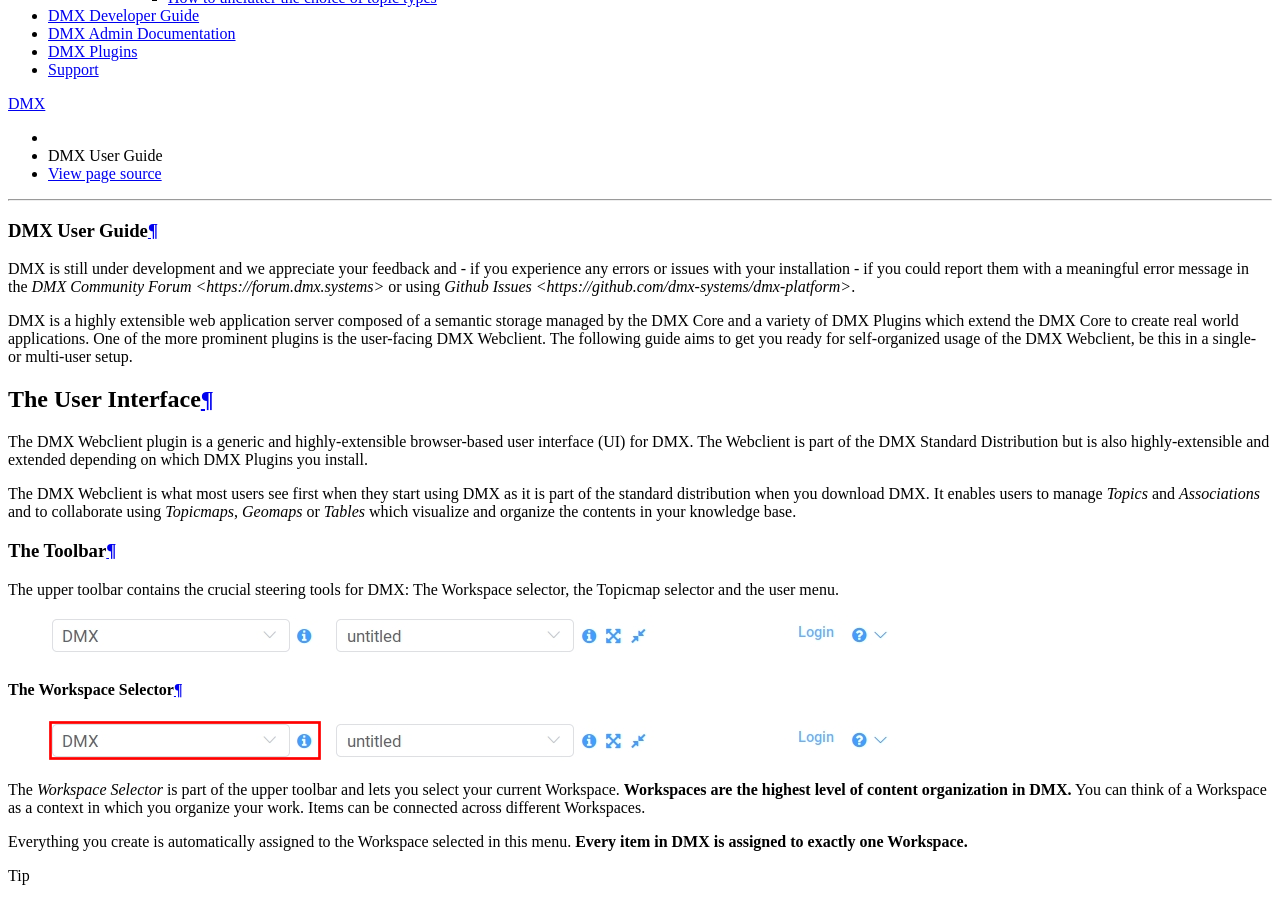
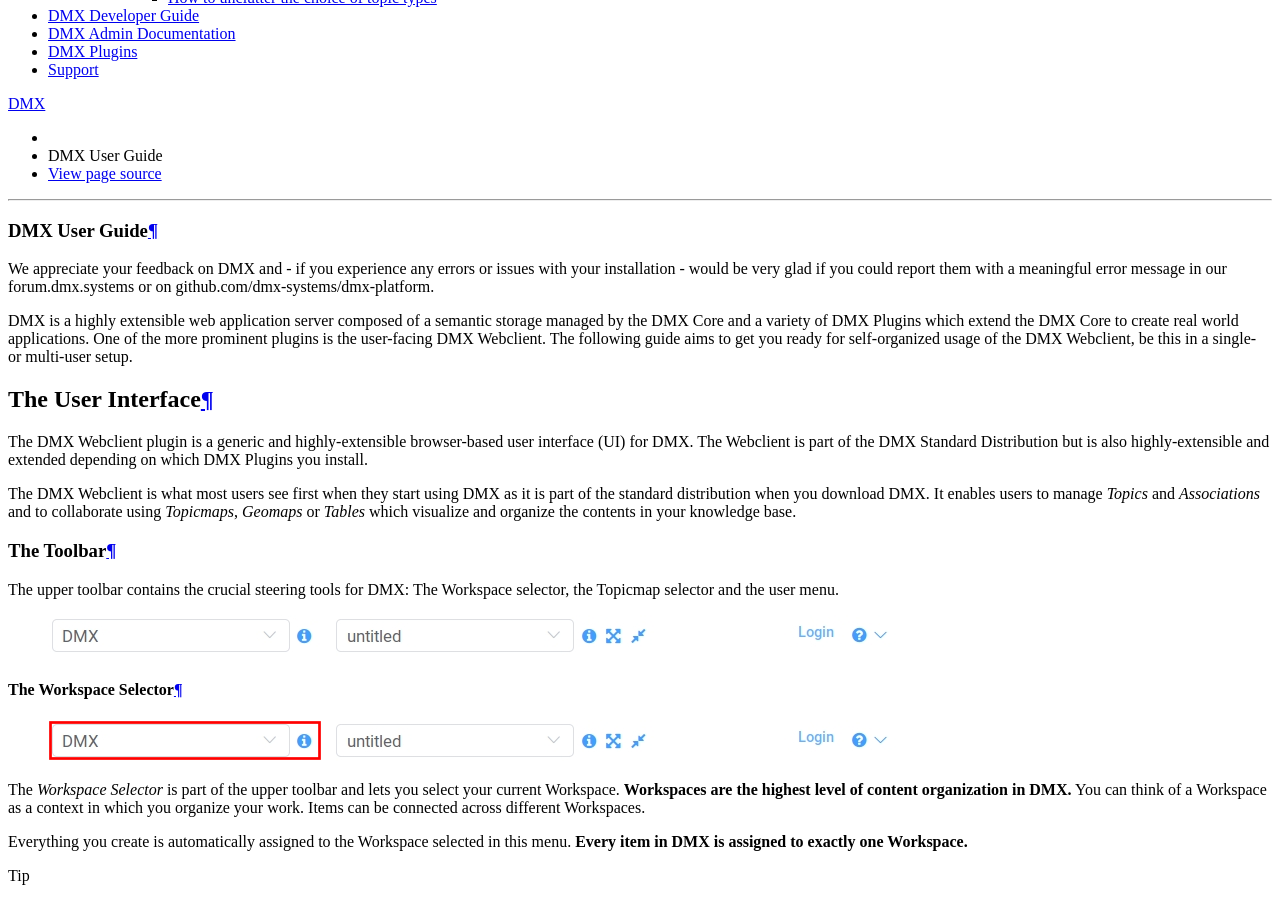
Before and after one commit to dmx-systems/dmx-documentation, a Sphinx documentation site: the page built from docs/user.rst, in a window 1280 px wide and 900 px high, scrolled down 1640 px. Built offline with Sphinx 7.4.7 and the Read the Docs theme 2.0.0, drawn with Linux system fonts in a browser that asks for light colours.

Commit message:
Remove under-development part (#17)

```diff
--- a/docs/user.rst
+++ b/docs/user.rst
@@ -2,7 +2,7 @@
 DMX User Guide
 ##############
 
-DMX is still under development and we appreciate your feedback and - if you experience any errors or issues with your installation - if you could report them with a meaningful error message in the `DMX Community Forum <https://forum.dmx.systems>` or using `Github Issues <https://github.com/dmx-systems/dmx-platform>`.
+We appreciate your feedback on DMX and - if you experience any errors or issues with your installation - would be very glad if you could report them with a meaningful error message in our forum.dmx.systems or on github.com/dmx-systems/dmx-platform.
 
 DMX is a highly extensible web application server composed of a semantic storage managed by the DMX Core and a variety of DMX Plugins which extend the DMX Core to create real world applications. One of the more prominent plugins is the user-facing DMX Webclient. The following guide aims to get you ready for self-organized usage of the DMX Webclient, be this in a single- or multi-user setup.
 
```
